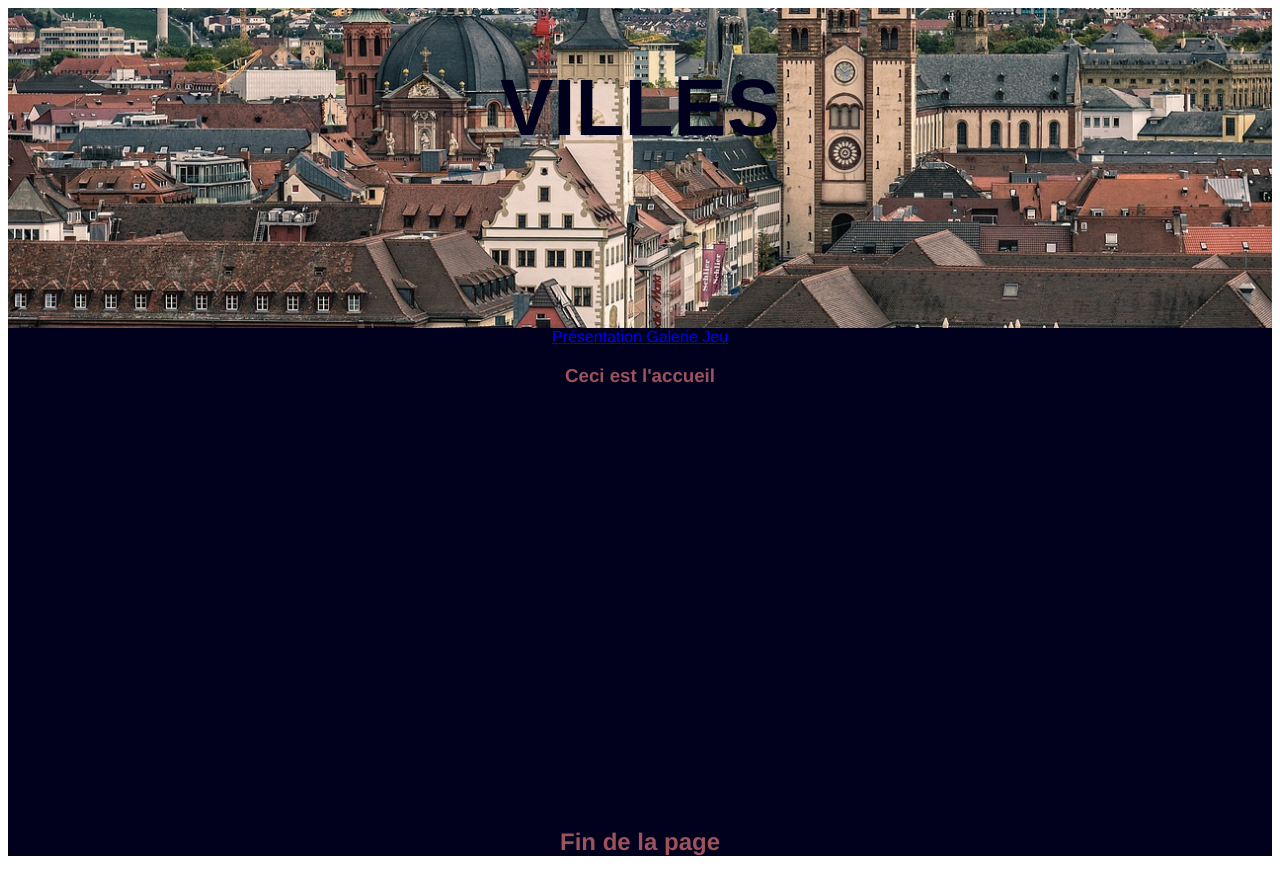
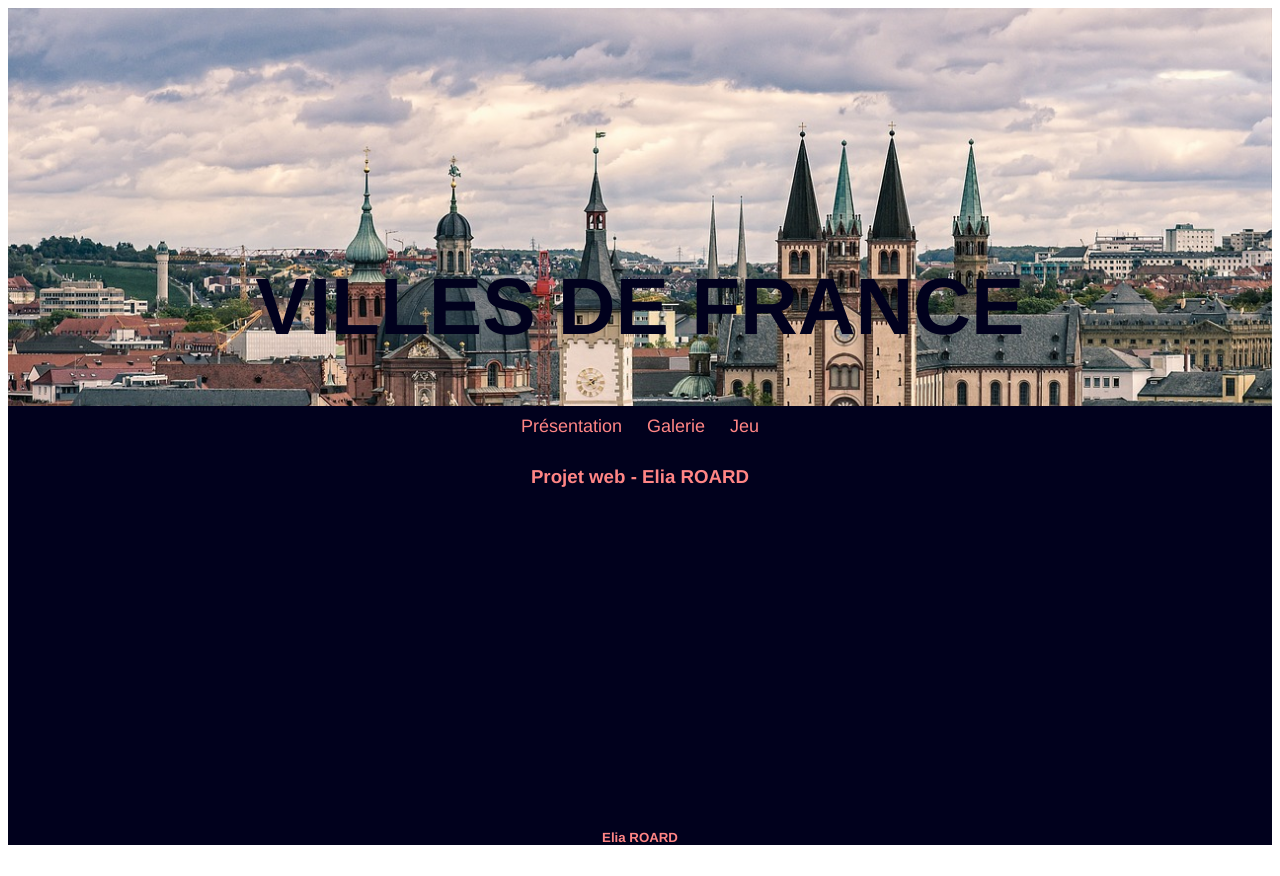
Before and after one commit to nwa7/projetweb, a Vue app: page / in a window 1280 px wide. Built offline with nearby package versions, Linux system fonts and the light colour scheme.

Commit message:
css louche

```diff
--- a/src/App.vue
+++ b/src/App.vue
@@ -1,7 +1,7 @@
 <template>
   <div id="app">
     <header>
-      <h1>Villes</h1>
+      <h1>Villes de France</h1>
     </header>
     <nav>
       <router-link to="/"> Présentation </router-link>
@@ -15,7 +15,7 @@
     </main>
   </div>
   <footer>
-      <h2>Fin de la page</h2>
+      <h5>Elia ROARD</h5>
     </footer>
 </template>
 
@@ -35,7 +35,7 @@ export default {
 #app {
     font-family: Helvetica, Arial, sans-serif;
     text-align: center;
-    color: #ff85859d;
+    color: #ff8585;
     background-color: rgb(1, 1, 29);
     min-height: 100vh;
   }
@@ -43,20 +43,36 @@ export default {
     min-height: 40vh;
     background: url(./assets/city.jpg) no-repeat;
     background-size: cover;
-    background-position: center;
     background-attachment: fixed;
     overflow:hidden;
 }
 h1{
     font-size: 80px;
+    margin-top:20%;
     color: rgb(1, 1, 29);
     text-transform: uppercase;
 }
  .cities-gallery{
   display: flex;
   justify-content: center;
-  padding-top: 3rem;
+  padding-top: 2rem;
   flex-wrap: wrap;
 }
+nav {
+  background-color: rgb(1, 1, 29);
+  padding: 10px;
+}
+
+nav a {
+  color: #ff8585;
+  text-decoration: none;
+  margin: 0 10px;
+  font-size: 18px;
+}
+
+nav a:hover {
+  color: #a12f2f;
+}
+
 
 </style>
--- a/src/components/card.vue
+++ b/src/components/card.vue
@@ -3,8 +3,8 @@
     <div>
       <img v-bind:src="getImageUrl(codeRegion)" class="picture" alt="region area">
       <h2 class="name">{{ name }}</h2>
-      <p class="pop">{{ population }}</p>
-      <p class="cp">{{ cp }}</p>
+      <p class="pop">Nombre d'habitants : {{ population }}</p>
+      <p class="cp"> Code postal : {{ cp }}</p>
       <p class="dept">{{ department }}</p>
       <p class="region">{{ region }}</p>
     </div>
@@ -41,12 +41,18 @@ export default {
 
 <style scoped>
 .city-card {
-  /* Your styling here */
 }
 
 .picture {
-  height: 100px;
-  width: 100px;
+  height: 200px;
+  width: 200px;
+}
+
+.name {
+  background-color:white;
+  border: red 0.2rem solid;
+  color: black;
+  border-radius: 5%;
 }
 
 h2 {
--- a/src/components/gallery.vue
+++ b/src/components/gallery.vue
@@ -89,6 +89,7 @@ export default {
     saveToLocalStorage() {
       localStorage.setItem("search", this.search);
       localStorage.setItem("citiesSortType", this.citiesSortType);
+
     },
     loadFromLocalStorage() {
       this.search = localStorage.getItem("search") || "";
--- a/src/components/home.vue
+++ b/src/components/home.vue
@@ -1,6 +1,6 @@
 <template>
     <div id="home">
-      <h3>Ceci est l'accueil</h3>
+      <h3>Projet web - Elia ROARD</h3>
     </div>
   </template>
 
```
